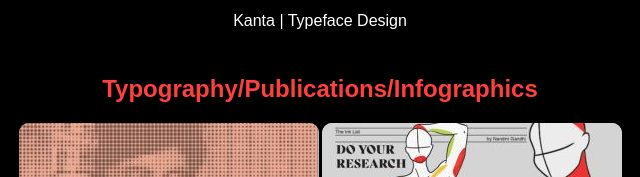
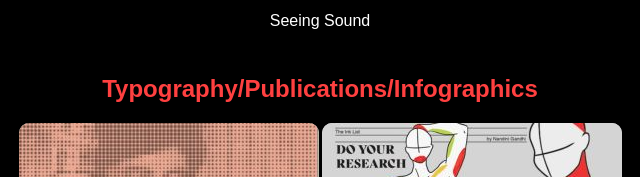
Before and after one commit to nandinigandhi/portfolio-v2, a plain HTML site: page work.html in a window 1280 px wide. Shown: the part 576-753 px from the top of the page, 320-960 px from the left. Drawn offline with Linux system fonts and the light colour scheme.

Commit message:
Update work.

```diff
--- a/work.html
+++ b/work.html
@@ -31,7 +31,7 @@
             <div class="work-section" id="thesis-experience">
                 <h2>Experiential Design</h2>
                 <div class="sub-images">
-                    <a href="home.html"><img src="images/favicon.jpg" target="_blank" alt="Kanta | Typeface"><span>Kanta | Typeface Design</span></a>
+                    <a href="home.html"><img src="images/favicon.jpg" target="_blank" alt="Seeing Sound"><span>Seeing Sound</span></a>
                 </div>
             </div>
             <div class="work-section" id="typography-publications">
```
